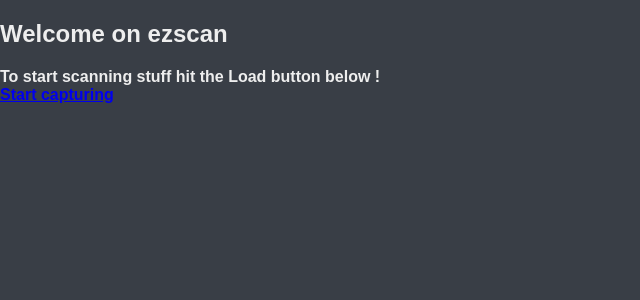
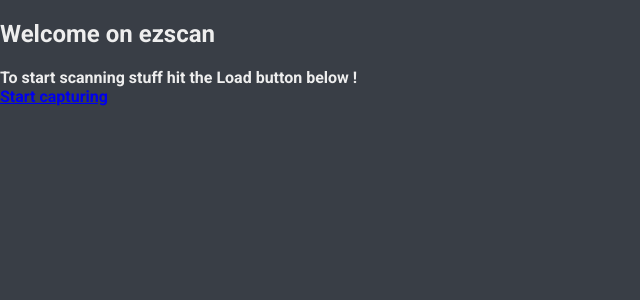
Before and after one commit to sfluor/ezscan, a React app: page / in a window 1280 px wide. Shown: the top 300 px of the page, without its empty margins (0-640 px from the left). Built offline with nearby package versions, Linux system fonts and the light colour scheme.

Commit message:
ui: use roboto

```diff
--- a/package.json
+++ b/package.json
@@ -62,6 +62,7 @@
     "style-loader": "^3.3.1",
     "tailwindcss": "^3.0.2",
     "terser-webpack-plugin": "^5.2.5",
+    "typeface-roboto": "^1.1.13",
     "typescript": "^4.6.4",
     "typescript-eslint": "^0.0.1-alpha.0",
     "web-vitals": "^2.1.4",
--- a/src/App.css
+++ b/src/App.css
@@ -7,7 +7,7 @@
   display: flex;
   flex-direction: column;
   margin: 0;
-  font-family: proxima-nova, sans-serif;
+  font-family: Roboto;
   font-weight: 700;
 }
 
--- a/src/Footer.tsx
+++ b/src/Footer.tsx
@@ -11,7 +11,7 @@
         justifyContent: 'space-around',
         width: '100%',
         backgroundColor: colors.primary,
-        height: '7%',
+        height: '55px',
         marginTop: 'auto',
         alignItems: 'center',
       }}
--- a/src/ImagesList.tsx
+++ b/src/ImagesList.tsx
@@ -1,4 +1,4 @@
-import React from 'react';
+import React, { useEffect } from 'react';
 import { useNavigate } from 'react-router-dom';
 import {
   DragDropContext,
@@ -130,6 +130,13 @@
 
   const navigate = useNavigate();
 
+  // Redirect to home page if we have no images
+  useEffect(() => {
+    if (!images || images.length === 0) {
+      navigate(routes.home);
+    }
+  }, []);
+
   return (
     <>
       <h4> You can drag and drop images to re-arrange them</h4>
--- a/src/index.js
+++ b/src/index.js
@@ -2,6 +2,7 @@
 import ReactDOM from 'react-dom/client';
 import { BrowserRouter } from 'react-router-dom';
 import './index.css';
+import 'typeface-roboto';
 import App from './App';
 import reportWebVitals from './reportWebVitals';
 
```
Also changed, not shown: 1 other file (tests, documents, lock files or other folders).
